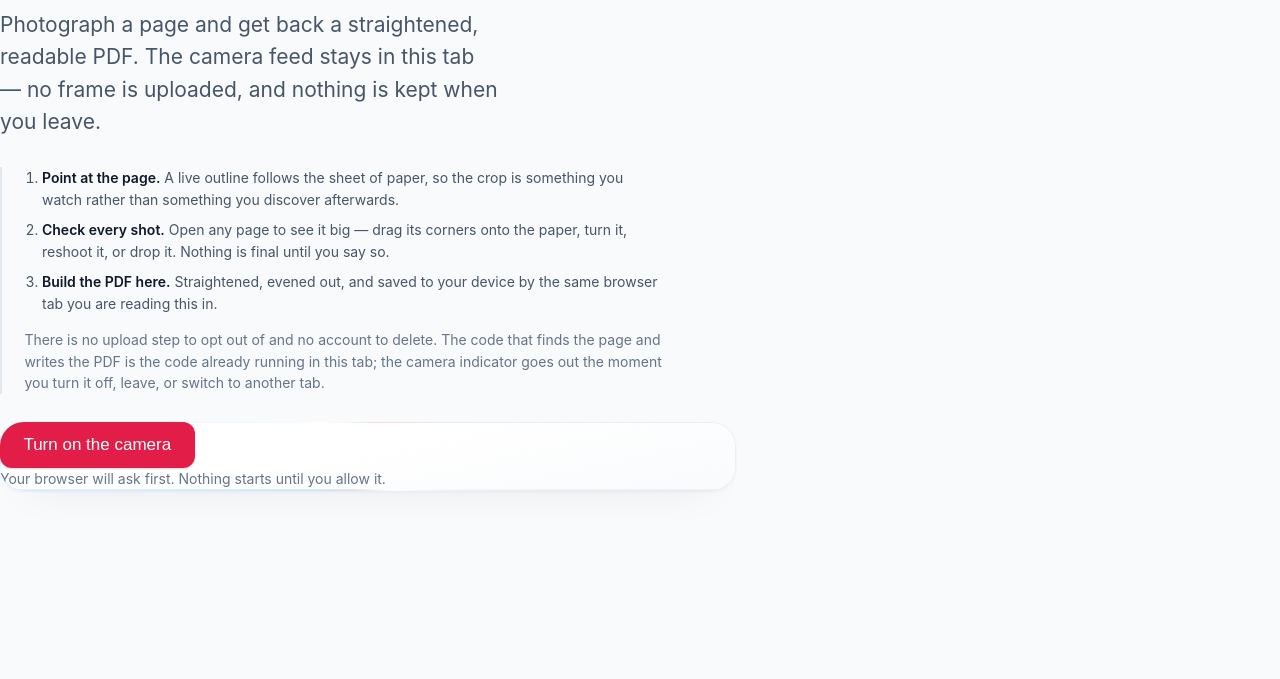
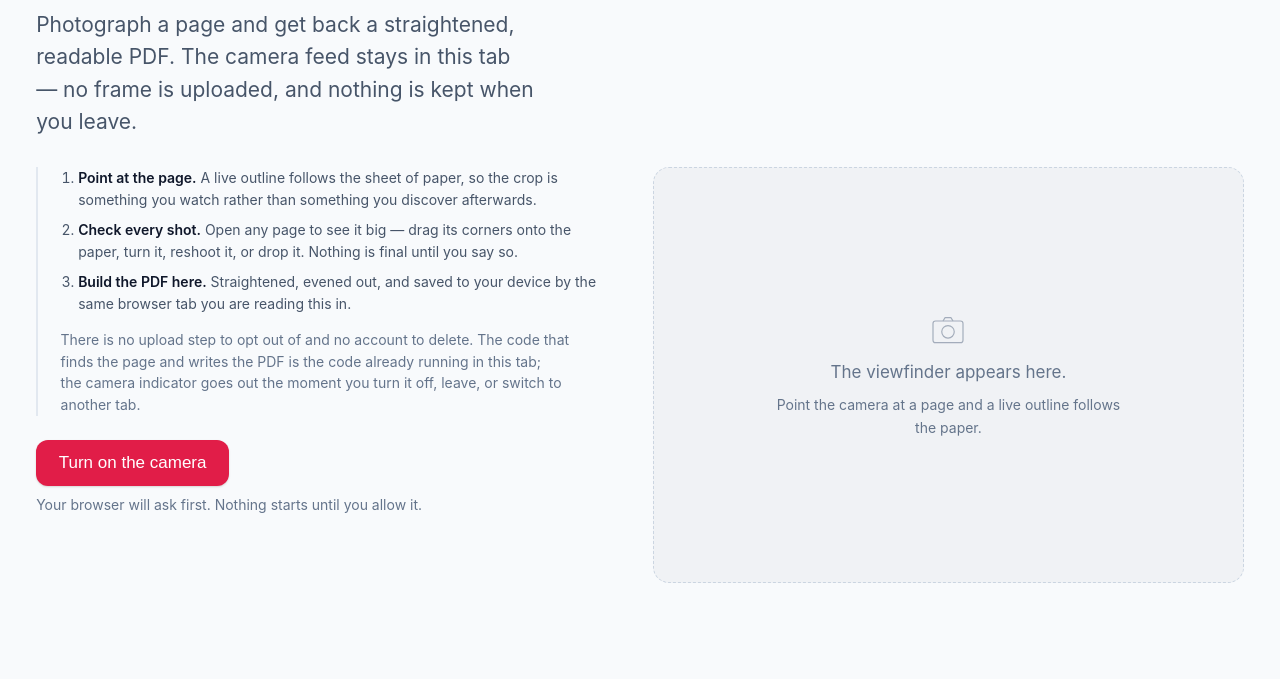
Before and after one commit to Bansi1701/ProjectPDF, an Astro site in the folder frontend/: page /ProjectPDF/scan-pdf in a window 1280 px wide. Shown: the part 240-919 px from the top of the page. Before the commit the page ends 827 px from the top, so only its background shows below. Built offline with nearby package versions, Linux system fonts and the light colour scheme; Astro itself is replaced by a stand-in of ours.

Commit message:
Give the scan page a layout, and a right-hand side worth having
Two faults, one cosmetic and one structural.

It was flush against the left edge of the window with no gutter at all. Every
other tool page carries `class="tool wrap"`, and `.wrap` is the shared
primitive that supplies the page gutter and centres the column. This page had
`class="scan"` and nothing else, so it inherited neither.

The camera button also sat outside its own panel with the hint text lying
across the bottom edge. That is the third bug from the same cause: the Lens
component renders its slot inside `.lens__body` behind two decorative overlay
layers, so anything arranged against the root — by CSS here, by script in the
no-camera fallback — lands outside the body and under the frost. A control this
important should not be arranged around an ornament, so the block is now a
plain panel this file owns outright.

Then the part worth more than the fix. On a wide screen the page was a narrow
column of prose with sixty per cent of the window dark and empty, which is a
strange shape for a tool whose subject is a live camera. The hero is now two
columns: the pitch and the button at a readable measure on the left, and the
viewfinder on the right, occupying the space it is going to need anyway. Before
the camera is on that panel says what it is for rather than sitting empty, and
the live feed then takes the same slot, so nothing jumps when it starts.

The workspace runs wider than a reading column — a viewfinder, a grid of
captured pages and a finish picker all want room — while the heading and
standfirst stay at 34rem, because a line of body text is unreadable at 76rem
however much space there is.

Below 62rem it is one column and the viewfinder placeholder is dropped
entirely: it is a promise rather than information, and on a phone it would push
the real controls under the fold. And when there is no camera at all the panel
stops promising a viewfinder and explains the photo picker instead, rather than
waiting for something that is never coming.

Verified at 320, 390, 412, 768 and 1400px: nothing scrolls sideways, the button
sits inside its panel at every width, the fallback is visible, and all three
finishes still produce their distinct output — 5.4 KB text, 35 KB colour,
21 KB untouched.

```diff
--- a/frontend/src/components/ScanTool.astro
+++ b/frontend/src/components/ScanTool.astro
@@ -26,7 +26,7 @@
 import Lens from './Lens.astro';
 ---
 
-<section class="scan" data-scan>
+<section class="scan wrap" data-scan>
   <p class="eyebrow">Your camera, your device</p>
   <h1>Scan to PDF</h1>
   <p class="lede">
@@ -34,6 +34,8 @@ import Lens from './Lens.astro';
     tab — no frame is uploaded, and nothing is kept when you leave.
   </p>
 
+  <div class="scan__hero">
+   <div class="scan__pitch">
   <!-- First run. Static HTML, so it is on screen before any script has run and
        the page is never a heading above an empty rectangle. -->
   <div class="scan__intro" data-scan-intro>
@@ -60,13 +62,37 @@ import Lens from './Lens.astro';
 
   <!-- Nothing here needs a camera until it is asked for: the permission prompt
        fires on the button, not on page load, which is the difference between a
-       tool and something that feels like it is watching. -->
-  <Lens variant="loupe" class="scan__start" data-scan-start>
-    <button class="btn btn--primary" data-scan-open type="button">Turn on the camera</button>
-    <p class="scan__hint">
-      Your browser will ask first. Nothing starts until you allow it.
-    </p>
-  </Lens>
+       tool and something that feels like it is watching.
+
+       A plain panel rather than the Lens component. Lens renders its slot
+       inside .lens__body behind two decorative overlay layers, and anything
+       appended to it at runtime lands outside that body and under the frost —
+       which is how the no-camera fallback button became invisible, and how
+       this block's own button ended up sitting outside its glass. A control
+       this important should not be arranged around an ornament. -->
+  <div class="scan__cta" data-scan-start>
+    <button class="btn btn--primary scan__go" data-scan-open type="button">
+      Turn on the camera
+    </button>
+    <p class="scan__hint">Your browser will ask first. Nothing starts until you allow it.</p>
+  </div>
+   </div>
+
+   <!-- The subject of the page, and on a wide screen the reason the right half
+        is not empty. Before the camera is on it shows what it is for; after,
+        the live feed takes the same slot so nothing jumps. -->
+   <div class="scan__side">
+     <div class="scan__idle" data-scan-idle>
+       <svg viewBox="0 0 48 48" fill="none" stroke="currentColor" stroke-width="1.4" aria-hidden="true">
+         <rect x="6" y="12" width="36" height="26" rx="3" />
+         <circle cx="24" cy="25" r="7.5" />
+         <path d="M18 12l2.5-4h7L30 12" stroke-linejoin="round" />
+       </svg>
+       <p>The viewfinder appears here.</p>
+       <p class="scan__idle-note">
+         Point the camera at a page and a live outline follows the paper.
+       </p>
+     </div>
 
   <!-- Lives outside the stage: a retake can be asked for while the camera is
        off, and the request has to survive turning it back on. -->
@@ -92,6 +118,8 @@ import Lens from './Lens.astro';
       </label>
       <button class="btn btn--quiet" data-scan-stop type="button">Turn the camera off</button>
     </div>
+  </div>
+   </div>
   </div>
 
   <div class="scan__shots" data-scan-shots hidden>
@@ -243,7 +271,20 @@ import Lens from './Lens.astro';
     padding-block: clamp(2rem, 1.5rem + 2vw, 3rem) clamp(3.5rem, 3rem + 4vw, 6rem);
     display: grid;
     gap: clamp(1.25rem, 1rem + 1vw, 1.75rem);
-    max-width: 46rem;
+    /* Wider than a reading column, because this page is a workspace rather
+       than an article: a viewfinder, a grid of captured pages and a finish
+       picker all want room. `.wrap` still supplies the gutter and centring.
+       PdfTool does the same for its live workspaces. */
+    --content: 76rem;
+  }
+
+  /* The heading and the standfirst stay at a comfortable measure even though
+     the page around them is wide — a line of body text 76rem long is unreadable
+     however much space there is. */
+  .scan > .eyebrow,
+  .scan > h1,
+  .scan > .lede {
+    max-width: 34rem;
   }
 
   .eyebrow {
@@ -300,12 +341,73 @@ import Lens from './Lens.astro';
     color: var(--muted);
   }
 
-  .scan__start {
+  /* Lens renders its slot inside .lens__body, so padding on the root pads the
+     glass rather than the content. Anything appended to the root at runtime —
+     the no-camera fallback used to be — lands outside the body and under the
+     frost, which is exactly how that button became invisible. */
+  /* Two columns once there is room: the pitch reads at a comfortable measure
+     on the left, and the viewfinder — the actual subject — occupies the right
+     instead of leaving half the screen dark. One column below that, with the
+     camera button ahead of the viewfinder because on a phone the button is the
+     first thing you want. */
+  .scan__hero {
     display: grid;
-    gap: 0.6rem;
+    gap: clamp(1.5rem, 1rem + 2vw, 2.5rem);
+    align-items: start;
+  }
+
+  @media (min-width: 62rem) {
+    .scan__hero {
+      grid-template-columns: minmax(0, 1fr) minmax(0, 1.05fr);
+      gap: clamp(2rem, 1rem + 3vw, 3.5rem);
+    }
+    .scan__side { position: sticky; top: 1.5rem; }
+  }
+
+  .scan__pitch,
+  .scan__side {
+    display: grid;
+    gap: clamp(1rem, 0.75rem + 1vw, 1.5rem);
+    min-width: 0;
+  }
+
+  .scan__cta {
+    display: grid;
+    gap: 0.5rem;
+    justify-items: start;
+  }
+
+  .scan__go {
+    font-size: var(--step-0);
+    padding-block: 0.75rem;
+    padding-inline: 1.35rem;
+  }
+
+  /* A placeholder that says what the space is for, rather than an empty box.
+     Replaced in the same slot by the live feed, so nothing shifts. */
+  .scan__idle {
+    display: grid;
+    gap: 0.5rem;
     justify-items: center;
+    align-content: center;
     text-align: center;
+    min-height: min(58vh, 26rem);
     padding: clamp(1.5rem, 1rem + 2vw, 2.5rem);
+    border: 1px dashed var(--line-strong);
+    border-radius: var(--radius);
+    background: color-mix(in srgb, var(--ink) 3%, transparent);
+    color: var(--muted);
+  }
+
+  .scan__idle svg { width: 2.5rem; height: 2.5rem; opacity: 0.55; }
+  .scan__idle p { margin: 0; }
+  .scan__idle-note { font-size: var(--step--1); max-width: 22rem; }
+
+  @media (max-width: 61.99rem) {
+    /* The viewfinder placeholder is a promise, not information — on a phone it
+       would push the real controls below the fold, so it only appears where
+       there is a column to fill. */
+    .scan__idle { display: none; }
   }
 
   .scan__hint {
@@ -1240,8 +1342,21 @@ import Lens from './Lens.astro';
         // Inside the lens BODY, not the lens root. The frost and rim layers
         // paint above any non-positioned sibling, so appending to the root put
         // the only way out of a no-camera dead end underneath the glass.
-        const body = startBlock.querySelector('.lens__body') ?? startBlock;
-        body.append(picker, pickerBtn);
+        startBlock.append(picker, pickerBtn);
+
+        // The viewfinder promise is now a lie: there is no camera to show. Say
+        // what the space is really for instead of leaving a panel that waits
+        // for something that is never coming.
+        const idle = root.querySelector('[data-scan-idle]');
+        if (idle) {
+          const heading = idle.querySelector('p');
+          const note = idle.querySelector('.scan__idle-note');
+          if (heading) heading.textContent = 'No camera here.';
+          if (note) {
+            note.textContent =
+              'Pick photos you have already taken and they go through exactly the same straightening and clean-up.';
+          }
+        }
       }
       if (pickerBtn) pickerBtn.textContent = label;
     }
```
